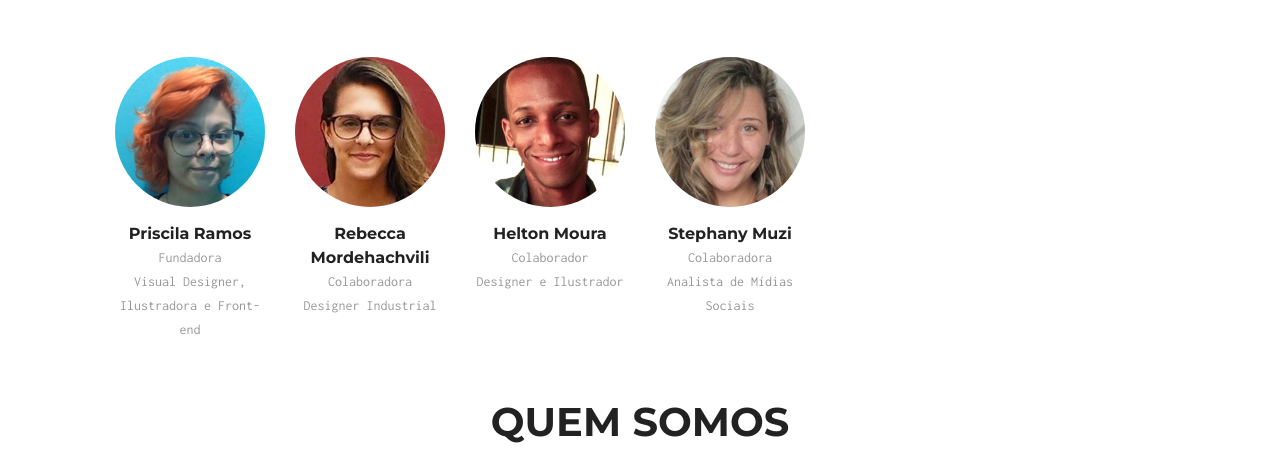
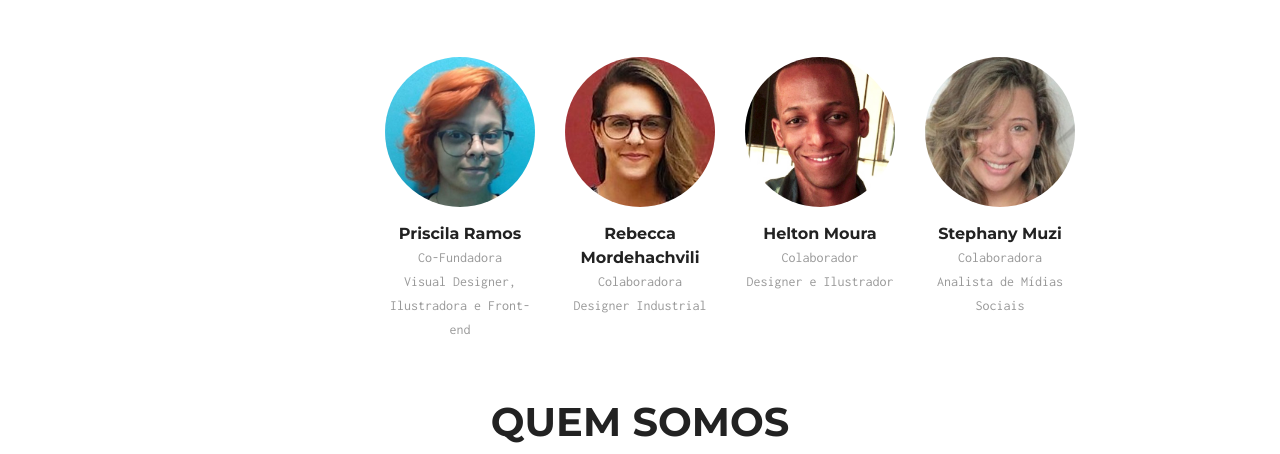
Before and after one commit to studioomg/omg-main-website, a website: page quem-somos.html in a window 1280 px wide. Shown: the part 631-1085 px from the top of the page. Drawn offline with Linux system fonts and the light colour scheme; a web font is replaced by a local one.

Commit message:
update-process-quemsomos

```diff
--- a/quem-somos.html
+++ b/quem-somos.html
@@ -197,7 +197,13 @@
     <!-- EQUIPE -->
     <div class="row text-center">
         <!-- EQUIPE 1 -->
+        <div class="col-sm-2 col-sm-offset-1">
 
+            <div class="empty-space col-xs-b15"></div>
+
+
+            <div class="empty-space col-xs-b30 col-sm-b0"></div>
+        </div>
 
         <!-- EQUIPE 2 -->
         <div class="col-sm-2">
@@ -209,7 +215,7 @@
             <div class="simple-article grey">
                 <h5><b>Priscila Ramos</b></h5>
 
-                Fundadora<br>
+                Co-Fundadora<br>
                 Visual Designer, Ilustradora e Front-end
             </div>
             <div class="empty-space col-xs-b30 col-sm-b0"></div>
```
